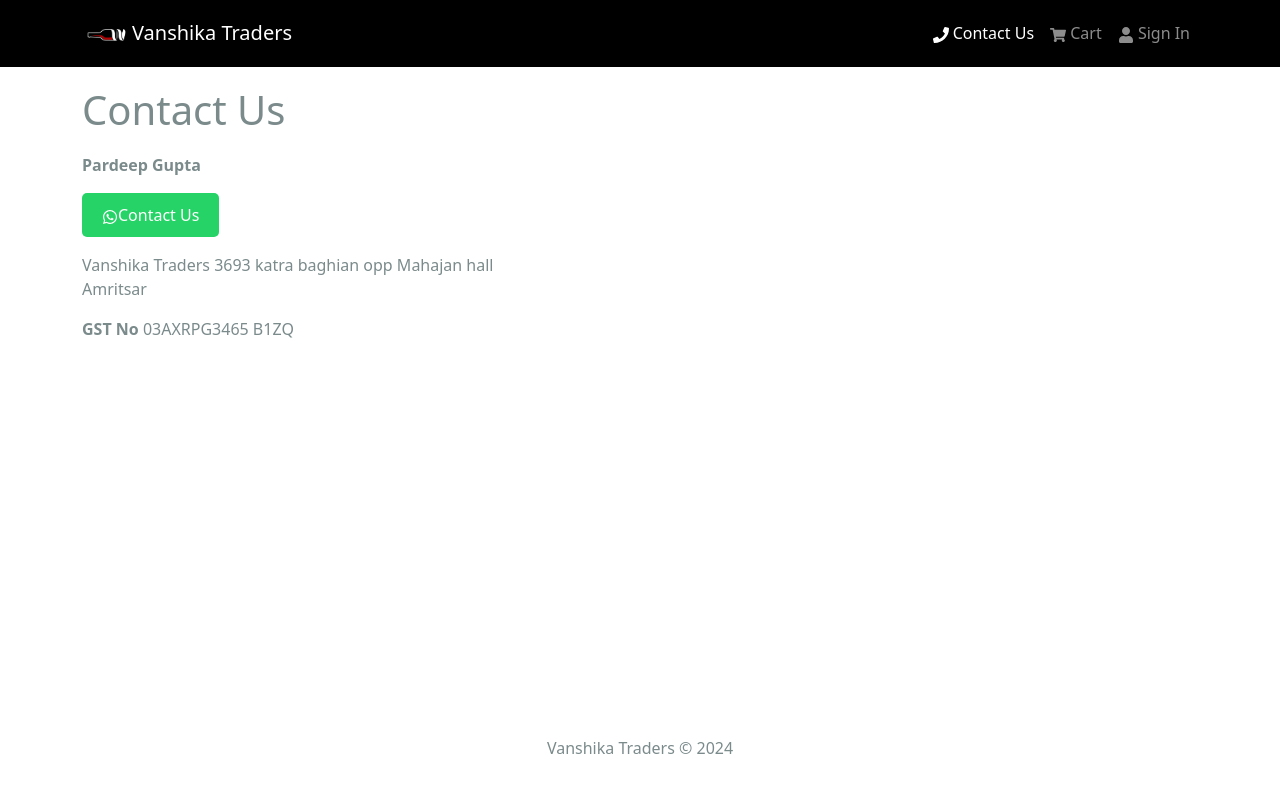
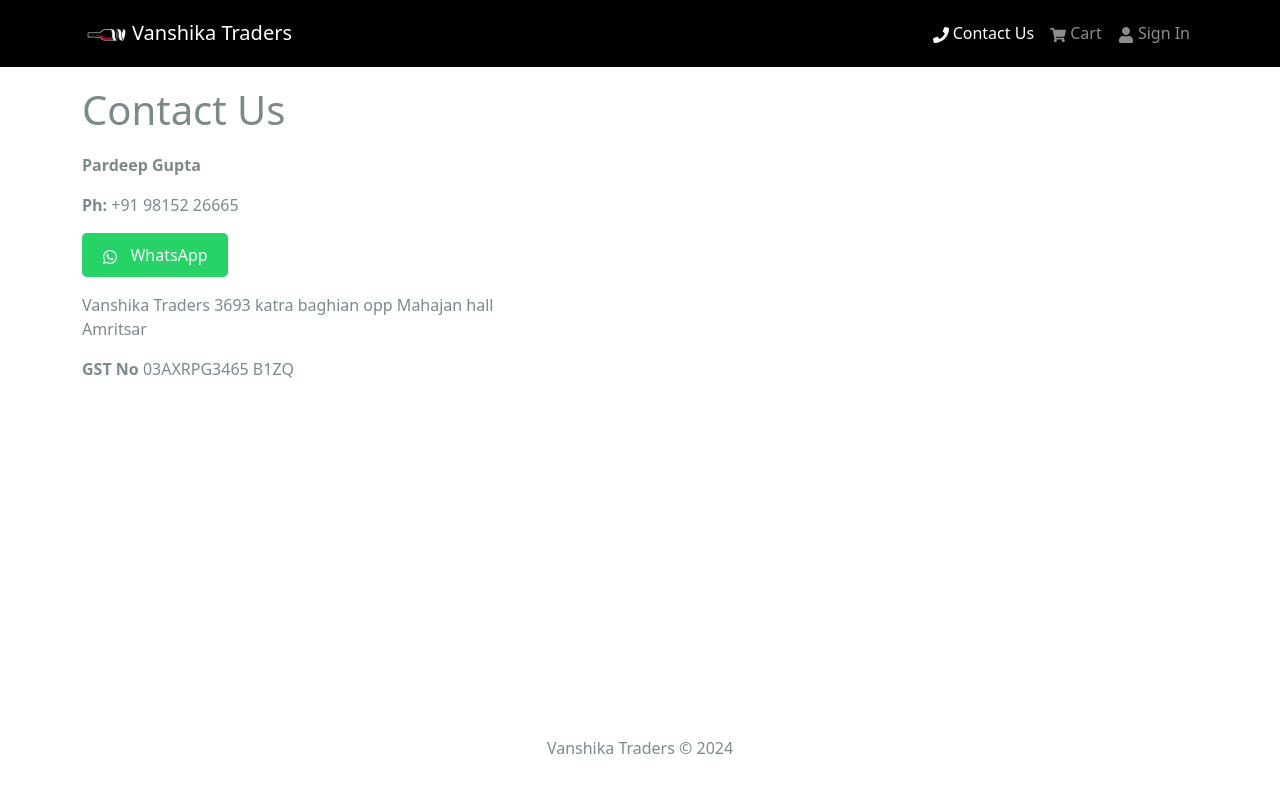
Before and after one commit to repository4poc/ECom-app, a React (Create React App) app in the folder frontend/: page /contactus in a window 1280 px wide. Shown: the top 792 px of the page. Built offline with nearby package versions, Linux system fonts and the light colour scheme.

Commit message:
fourth commit

```diff
--- a/frontend/src/components/WhatsAppButton.jsx
+++ b/frontend/src/components/WhatsAppButton.jsx
@@ -19,8 +19,7 @@
           borderRadius: "5px",
         }}
       >
-        <FaWhatsapp />
-        Contact Us
+        <FaWhatsapp /> &nbsp; WhatsApp
       </button>
     </a>
   );
--- a/frontend/src/screens/ContactUsScreen.jsx
+++ b/frontend/src/screens/ContactUsScreen.jsx
@@ -11,7 +11,10 @@
             <strong>Pardeep Gupta</strong>
           </p>
           <p>
-            <strong></strong> <WhatsAppButton />
+            <strong>Ph:</strong> +91 98152 26665
+          </p>
+          <p>
+            <WhatsAppButton />
           </p>
           <p>Vanshika Traders 3693 katra baghian opp Mahajan hall Amritsar</p>
           <p>
```
